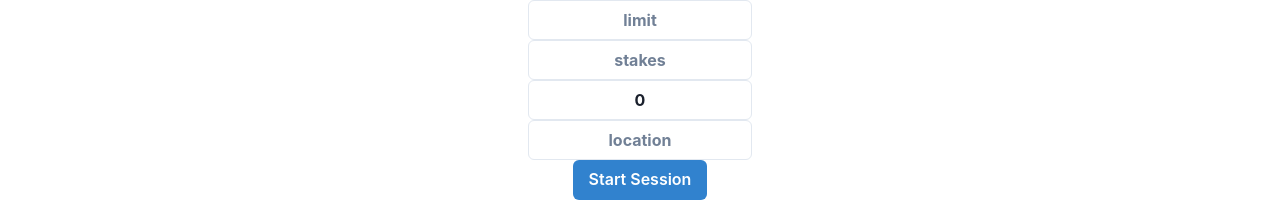
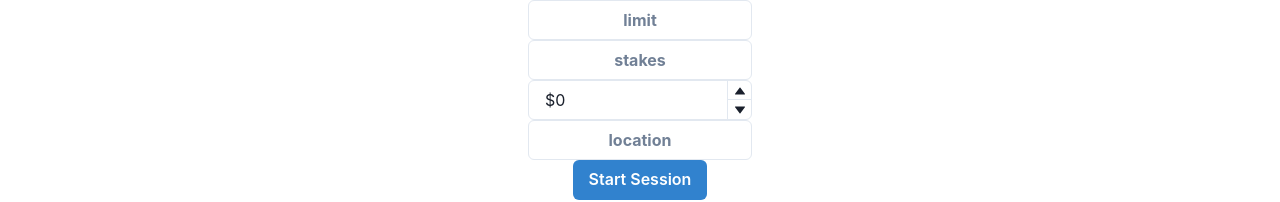
Before and after one commit to logunlaja26/BNKRLL, a React (Vite) app: page /session in a window 1280 px wide. Shown: the part 306-508 px from the top of the page. Built offline with nearby package versions, Linux system fonts and the light colour scheme.

Commit message:
Code cleanup

```diff
--- a/src/App.tsx
+++ b/src/App.tsx
@@ -20,7 +20,7 @@ function App() {
     <>
       <BrowserRouter>
         <Routes>
-          <Route index path="/home" element={<Home />} />
+          <Route index path="/" element={<Home />} />
           <Route path="/login" element={<Login />} />
           <Route path="/register" element={<Register />} />
           <Route
--- a/src/pages/Home.tsx
+++ b/src/pages/Home.tsx
@@ -7,9 +7,6 @@ const Home = () => {
       <NavBar />
       <div>
         <Heading>This the main paige</Heading>
-        <div>
-          <h2>Data List</h2>
-        </div>
       </div>
     </>
   );
--- a/src/pages/Session.tsx
+++ b/src/pages/Session.tsx
@@ -8,6 +8,11 @@ import {
   MenuList,
   MenuItem,
   Container,
+  NumberInput,
+  NumberInputField,
+  NumberInputStepper,
+  NumberIncrementStepper,
+  NumberDecrementStepper,
 } from "@chakra-ui/react";
 import NavBar from "../components/NavBar";
 import { useNavigate } from "react-router-dom";
@@ -22,6 +27,12 @@ interface Props {
 
 const Session = ({ onFormSubmit }: Props) => {
   const navigate = useNavigate();
+
+  // const format = (val: string) => `$` + val;
+  // const parse = (val: string) => val.replace(/^\$/, "");
+  const format = (val: number) => `$` + val;
+  console.log("this us format", format);
+  const parse = (val: number) => val.replace(/^\$/, "");
 
   const [formData, setFormData] = useState<FormData>({
     name: "John",
@@ -107,7 +118,7 @@ const Session = ({ onFormSubmit }: Props) => {
               />
             </FormControl>
             <FormControl isRequired>
-              <Input
+              {/* <Input
                 fontWeight="bold"
                 textAlign="center"
                 type="number"
@@ -119,7 +130,35 @@ const Session = ({ onFormSubmit }: Props) => {
                     buyin: parseInt(e.target.value),
                   })
                 }
-              />
+              /> */}
+              {/* <NumberInput
+                fontWeight="bold"
+                inputMode="numeric"
+                textAlign="center"
+                value={1 || formData.buyin}
+                onChange={(e) =>
+                  setFormData({
+                    ...formData,
+                    buyin: parseInt(e.target.value),
+                  })
+                }></NumberInput> */}
+            </FormControl>
+            <FormControl>
+              <NumberInput
+                textAlign="center"
+                onChange={(valueString) =>
+                  setFormData({
+                    ...formData,
+                    buyin: parse(valueString),
+                  })
+                }
+                value={format(formData.buyin)}>
+                <NumberInputField />
+                <NumberInputStepper>
+                  <NumberIncrementStepper />
+                  <NumberDecrementStepper />
+                </NumberInputStepper>
+              </NumberInput>
             </FormControl>
             <FormControl>
               <Input
```
